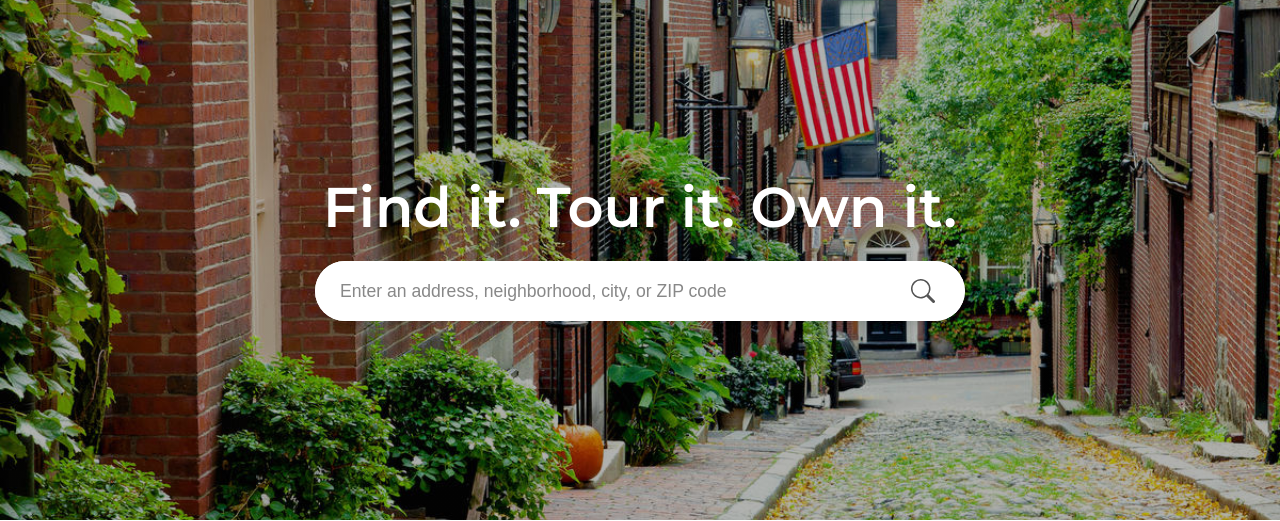
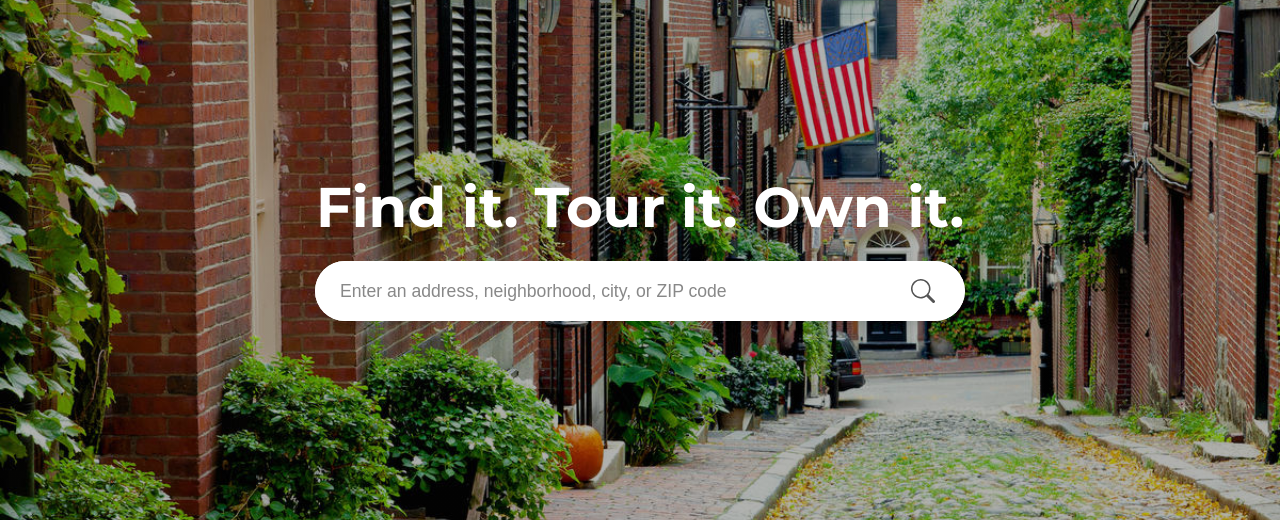
Before and after one commit to Kmestrada10/roofshare, a PHP site: page /landing.php in a window 1280 px wide. Shown: the part 70-591 px from the top of the page. Run offline with PHP 8.4, Linux system fonts and the light colour scheme.

Commit message:
ADD: Thicker Font

```diff
--- a/assets/css/landing.css
+++ b/assets/css/landing.css
@@ -78,7 +78,7 @@ body {
 }
 
 .headline {
-  font-weight: 600;
+  font-weight: 700;
   font-size: 2.5rem;
   margin-bottom: 20px;
   line-height: 1.2;
```
